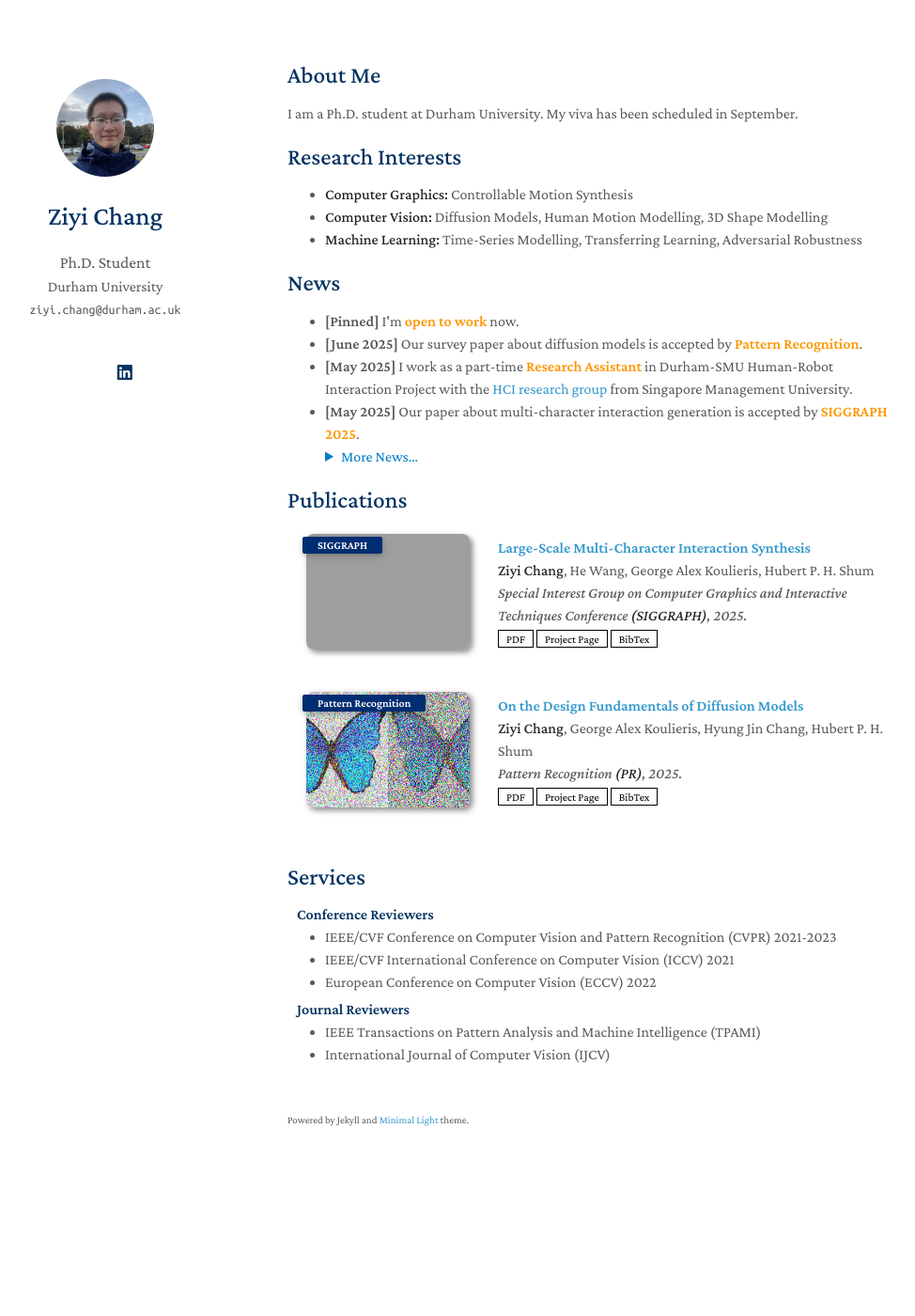
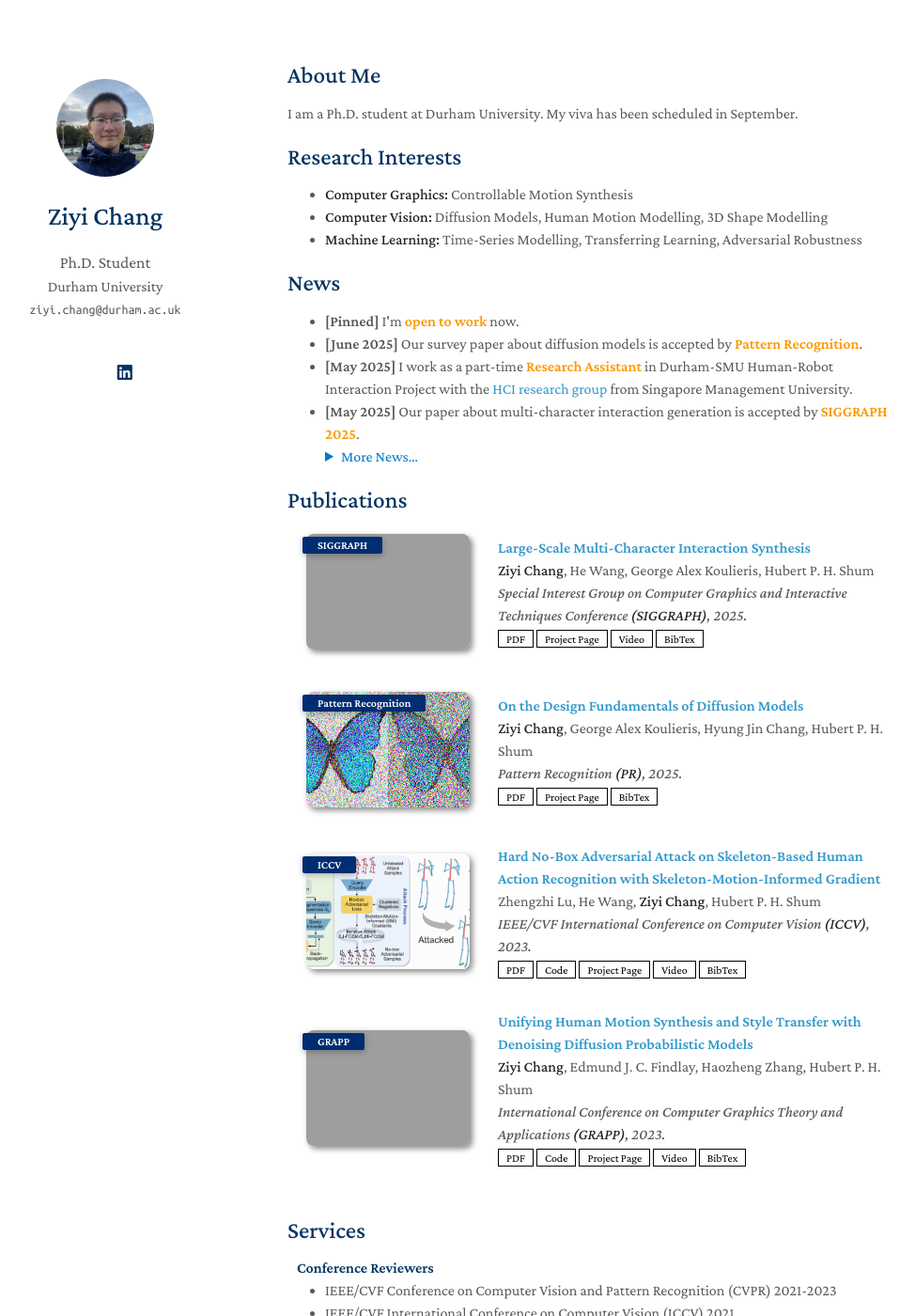
Before and after one commit to CH4N9ZY/ch4n9zy.github.io, a Jekyll site: the page built from index.md, in a window 1280 px wide and 1400 px high. Shown: the whole window at 94% size, without its empty margins (164-1138 px from the left). Built offline with Jekyll 4.4.1, drawn with Linux system fonts in a browser that asks for light colours; a style sheet for code colours, icons or effects is not loaded; our own code applies the rules of GitHub Pages for plain Markdown files; grey boxes are pictures that could not be loaded.

Commit message:
20250609

```diff
--- a/_data/publications.yml
+++ b/_data/publications.yml
@@ -8,8 +8,8 @@ main:
     page: http://hubertshum.com/pbl_siggraph2025interaction.htm
     video: https://www.youtube.com/watch?v=ImNVCrJkzRE
     # code: https://github.com/MrGiovanni/ContinualLearning
-    bibtex: https://ch4n9zy.github.io/assets/bib/siggraph.txt
-    image: ./assets/img/siggraph.png
+    bibtex: ./assets/bib/chang2025large.txt
+    image: ./assets/img/chang2025large.png
     # notes: Early Accept
 
   - title: "On the Design Fundamentals of Diffusion Models"
@@ -17,8 +17,33 @@ main:
     conference_short: Pattern Recognition
     conference: Pattern Recognition <strong>(PR)</strong>, 2025.
     pdf: https://arxiv.org/pdf/2306.04542
+    page: http://hubertshum.com/pbl_pr2025diffusion.htm
+    # video:
     # code: https://github.com/yaoyao-liu/class-incremental-learning/tree/main/mnemonics-training
-    page: http://hubertshum.com/pbl_pr2025diffusion.htm
-    bibtex: https://ch4n9zy.github.io/assets/bib/pr.txt
+    bibtex: ./assets/bib/chang2025design.txt
+    image: ./assets/img/chang2025design.png
     # notes: Oral Presentation
-    image: ./assets/img/pr.png
+
+  - title: Hard No-Box Adversarial Attack on Skeleton-Based Human Action Recognition with Skeleton-Motion-Informed Gradient
+    authors: Zhengzhi Lu, He Wang, <strong>Ziyi Chang</strong>, Hubert P. H. Shum
+    conference_short: ICCV
+    conference: IEEE/CVF International Conference on Computer Vision <strong>(ICCV)</strong>, 2023.
+    pdf: https://arxiv.org/pdf/2308.05681
+    page: http://hubertshum.com/pbl_iccv2023adversarial.htm
+    video: https://www.youtube.com/watch?v=hvniybZIiqA&t=3s
+    code: https://github.com/luyg45/HardNoBoxAttack
+    bibtex: ./assets/bib/lu2023hard.txt
+    image: ./assets/img/lu2023hard.png
+    # notes: Early Accept
+
+  - title: "Unifying Human Motion Synthesis and Style Transfer with Denoising Diffusion Probabilistic Models"
+    authors: <strong>Ziyi Chang</strong>, Edmund J. C. Findlay, Haozheng Zhang, Hubert P. H. Shum
+    conference_short: GRAPP
+    conference: International Conference on Computer Graphics Theory and Applications <strong>(GRAPP)</strong>, 2023.
+    pdf: https://arxiv.org/pdf/2212.08526
+    page: http://hubertshum.com/pbl_grapp2023style.htm
+    video: https://www.youtube.com/watch?v=4nVSNOruYvY
+    code: https://github.com/mrzzy2021/StyledMotionSynthesis
+    bibtex: ./assets/bib/chang2023unifying.txt
+    image: ./assets/img/chang2023unifying.png
+    # notes: Oral Presentation
--- a/_includes/publications.md
+++ b/_includes/publications.md
@@ -30,6 +30,9 @@
       {% if link.page %}
       <a href="{{ link.page }}" class="btn btn-sm z-depth-0" role="button" target="_blank" style="font-size:12px;">Project Page</a>
       {% endif %}
+      {% if link.video %}
+      <a href="{{ link.video }}" class="btn btn-sm z-depth-0" role="button" target="_blank" style="font-size:12px;">Video</a>
+      {% endif %}
       {% if link.bibtex %}
       <a href="{{ link.bibtex }}" class="btn btn-sm z-depth-0" role="button" target="_blank" style="font-size:12px;">BibTex</a>
       {% endif %}
--- /dev/null
+++ b/assets/bib/chang2023unifying.txt
@@ -0,0 +1,15 @@
+@inproceedings{chang2023unifying,
+ author={Chang, Ziyi and Findlay, Edmund J. C. and Zhang, Haozheng and Shum, Hubert P. H.},
+ booktitle={Proceedings of the 2023 International Conference on Computer Graphics Theory and Applications},
+ series={GRAPP '23},
+ title={Unifying Human Motion Synthesis and Style Transfer with Denoising Diffusion Probabilistic Models},
+ year={2023},
+ month={2},
+ pages={64--74},
+ numpages={11},
+ doi={10.5220/0011631000003417},
+ issn={2184-4321},
+ isbn={978-989-758-634-7},
+ publisher={SciTePress},
+ location={Lisbon, Portugal},
+}
--- /dev/null
+++ b/assets/bib/lu2023hard.txt
@@ -0,0 +1,13 @@
+@inproceedings{lu2023hard,
+ author={Lu, Zhengzhi and Wang, He and Chang, Ziyi and Yang, Guoan and Shum, Hubert P. H.},
+ booktitle={Proceedings of the 2023 IEEE/CVF International Conference on Computer Vision},
+ series={ICCV '23},
+ title={Hard No-Box Adversarial Attack on Skeleton-Based Human Action Recognition with Skeleton-Motion-Informed Gradient},
+ year={2023},
+ month={10},
+ pages={4574--4583},
+ numpages={10},
+ doi={10.1109/ICCV51070.2023.00424},
+ publisher={IEEE/CVF},
+ location={Paris, France},
+}
```
Also changed, not shown: assets/bib/chang2025design.txt (renamed from assets/bib/pr.txt), assets/bib/chang2025large.txt (renamed from assets/bib/siggraph.txt), assets/img/chang2025design.png (renamed from assets/img/pr.png), assets/img/lu2023hard.png (renamed from assets/img/iccv.png), 2 other files.
